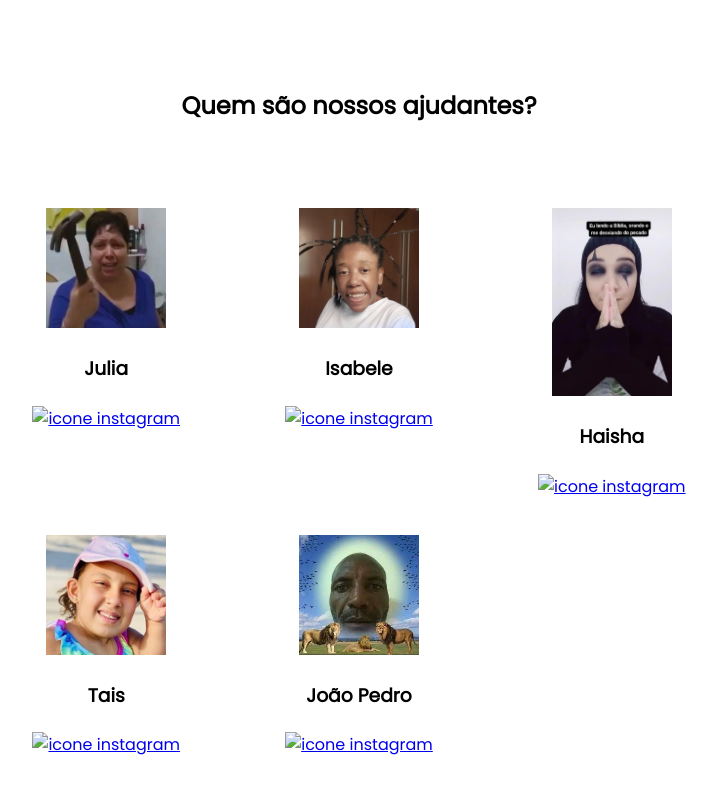
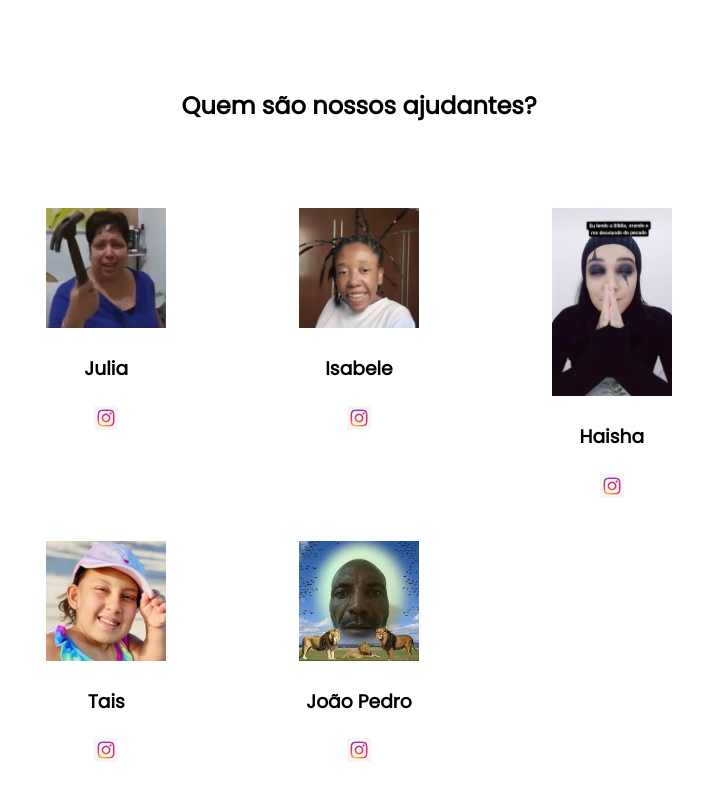
Before and after one commit to pikiminha/Cola-do-Aluraa, a plain HTML site: page index.html in a window 1280 px wide. Shown: the part 498-1298 px from the top of the page, without its empty margins (281-997 px from the left). Drawn offline with Linux system fonts and the light colour scheme.

Commit message:
icone in sta

```diff
--- a/index.html
+++ b/index.html
@@ -33,27 +33,27 @@
         <div class="estudante-div">
             <img class="estudante-imagem" src="Julia.png" alt="foto da julia">
             <h3 class="estudante-nome">Julia</h3>
-            <a href="https://www.instagram.com/juliaa_loboo/"><img class="estudante-icone" src="instagram.png" alt="icone instagram"></a>
+            <a href="https://www.instagram.com/juliaa_loboo/"><img class="estudante-icone" src="insta.png" alt="icone instagram"></a>
         </div>
         <div class="estudante-div">
             <img class="estudante-imagem" src="Isabele.png" alt="foto da isa">
             <h3 class="estudante-nome">Isabele</h3>
-            <a href="https://www.instagram.com/isabelepaaiva/"><img class="estudante-icone" src="instagram.png" alt="icone instagram"></a>
+            <a href="https://www.instagram.com/isabelepaaiva/"><img class="estudante-icone" src="insta.png" alt="icone instagram"></a>
         </div>
         <div class="estudante-div">
             <img class="estudante-imagem" src="Haisha.png" alt="foto da haisha">
             <h3 class="estudante-nome">Haisha</h3>
-            <a href="https://www.instagram.com/haishamaria/"><img class="estudante-icone" src="instagram.png" alt="icone instagram"></a>
+            <a href="https://www.instagram.com/haishamaria/"><img class="estudante-icone" src="insta.png" alt="icone instagram"></a>
         </div>
         <span></span>
         <span></span>
         <div class="estudante-div">
             <img class="estudante-imagem" src="Tais.png" alt="foto da tais">
             <h3 class="estudante-nome">Tais</h3>
-            <a href="https://www.instagram.com/taislainee_tais/"><img class="estudante-icone" src="instagram.png" alt="icone instagram"></a>
+            <a href="https://www.instagram.com/taislainee_tais/"><img class="estudante-icone" src="insta.png" alt="icone instagram"></a>
         </div>
         <div class="estudante-div">
             <img class="estudante-imagem" src="Jp.png" alt="foto do joão pedro">
             <h3 class="estudante-nome">João Pedro</h3>
-            <a href="https://www.instagram.com/patin_jp/"><img class="estudante-icone" src="instagram.png" alt="icone instagram"></a>
+            <a href="https://www.instagram.com/patin_jp/"><img class="estudante-icone" src="insta.png" alt="icone instagram"></a>
         </div>
```
Also changed, not shown: insta.png (added).
